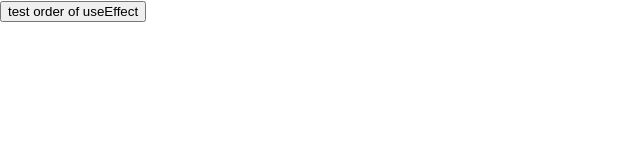
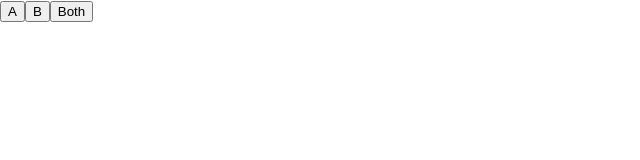
Before and after one commit to cheonseungmin/note, a React (Create React App) app: page / in a window 1280 px wide. Shown: the top 160 px of the page, without its empty margins (0-640 px from the left). Built offline with nearby package versions, Linux system fonts and the light colour scheme.

Commit message:
feat: setState가 여러개가 붙어도 useEffect는 마지막에 시작된다

```diff
--- a/src/App.tsx
+++ b/src/App.tsx
@@ -1,30 +1,36 @@
 import React, { useEffect, useState } from 'react';
 
 function App() {
-	const [toggle, setToggle] = useState(true);
-	const [count, setCount] = useState(0);
+	const [a, setA] = useState('a');
+	const [b, setB] = useState('b');
 
-	console.log('first');
 	useEffect(() => {
-		console.log('first useEffect');
-		setToggle(false);
-	}, [count]);
+		console.log('a: ', a);
+		console.log('b: ', b);
+	}, [a, b]);
 
-	console.log('second');
-	useEffect(() => {
-		console.log('second useEffect');
-	}, [count]);
+	const onClickA = () => {
+		setA(a + 'a');
+	};
+
+	const onClickB = () => {
+		setB(b + 'b');
+	};
+
+	const onClickBoth = () => {
+		setA(a + 'a');
+		addA(a + 'a');
+	};
+
+	const addA = (value: string) => {
+		setA(value + 'a');
+	};
 
 	return (
 		<>
-			{console.log('render')}
-			<button
-				onClick={() => {
-					setCount(count + 1);
-				}}
-			>
-				test order of useEffect
-			</button>
+			<button onClick={onClickA}>A</button>
+			<button onClick={onClickB}>B</button>
+			<button onClick={onClickBoth}>Both</button>
 		</>
 	);
 }
```
